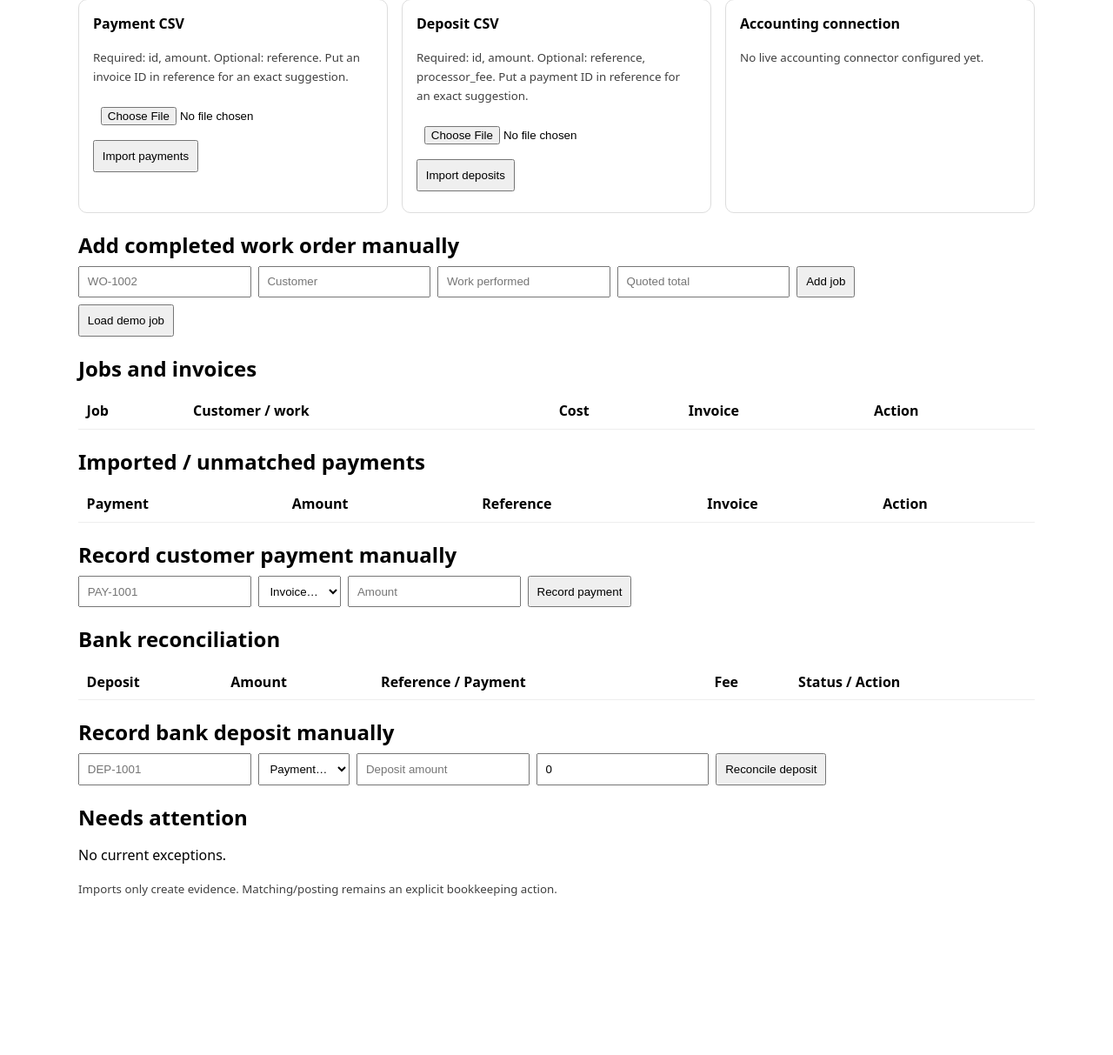
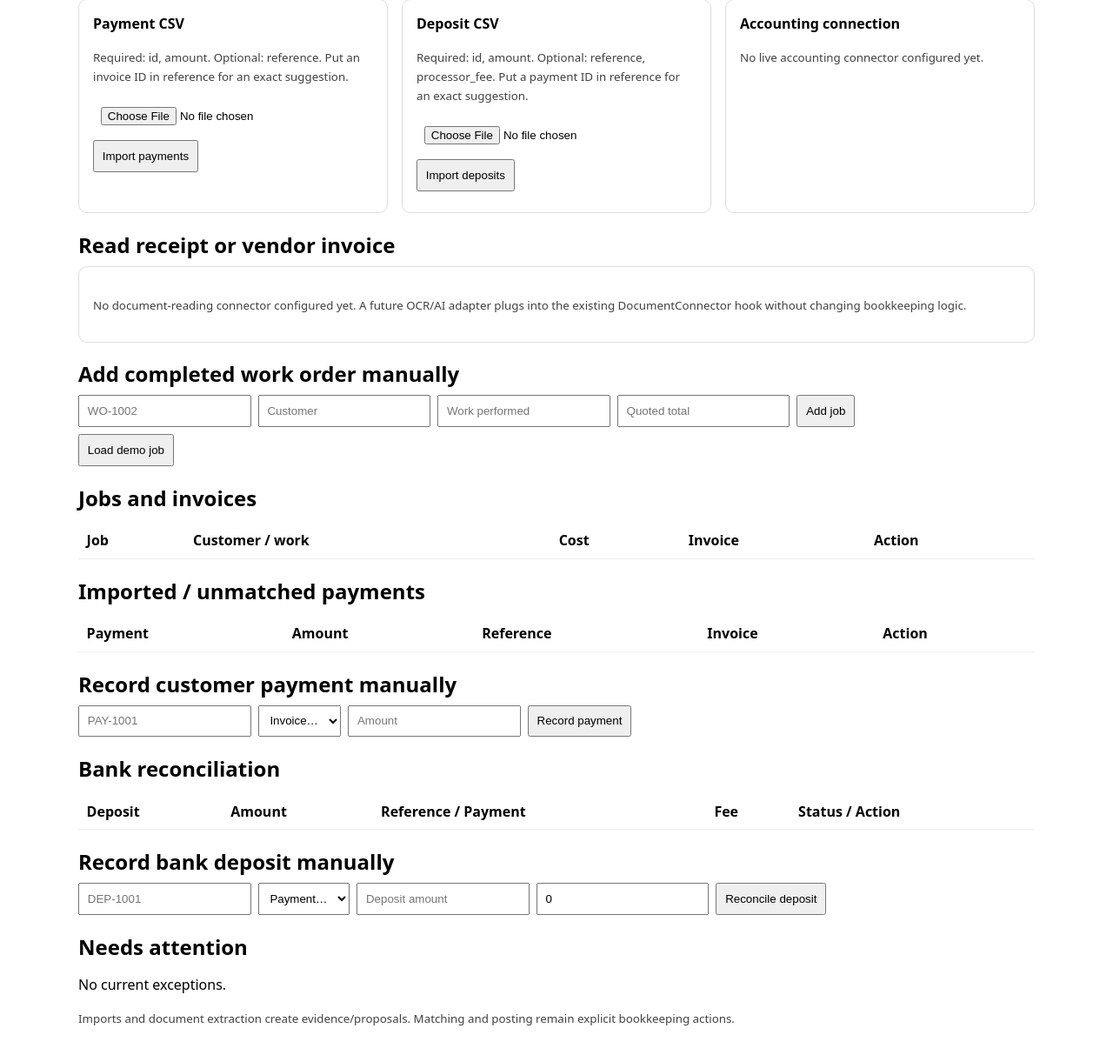
Before and after one commit to noeticanlabs/Bookkeeping-assistant-, a Flask app: page / in a window 1280 px wide. Shown: the part 497-1710 px from the top of the page at 87% size. Before the commit the page ends 1527 px from the top, so only its background shows below. Run offline with Flask 3, Linux system fonts and the light colour scheme; lists and menus that the app fills with data are empty.

Commit message:
Add document intake controls to dashboard

```diff
--- a/templates/dashboard.html
+++ b/templates/dashboard.html
@@ -82,6 +82,19 @@
         <p><small>No live accounting connector configured yet.</small></p>
       {% endif %}
     </div>
+  </div>
+
+  <h2>Read receipt or vendor invoice</h2>
+  <div class="card">
+    {% if document_connected %}
+      <p><small>The document reader extracts a proposal only. You review vendor, amount, job, and treatment before anything is recorded.</small></p>
+      <form method="post" action="/documents/extract" enctype="multipart/form-data">
+        <input type="file" name="file" accept="image/*,.pdf" required>
+        <button>Read document</button>
+      </form>
+    {% else %}
+      <p><small>No document-reading connector configured yet. A future OCR/AI adapter plugs into the existing DocumentConnector hook without changing bookkeeping logic.</small></p>
+    {% endif %}
   </div>
 
   <h2>Add completed work order manually</h2>
@@ -184,6 +197,6 @@
     <ul>{% for item in summary.needs_attention %}<li><strong>{{ item.kind }}</strong>: {{ item.reference_id }} — {{ item.message }}</li>{% endfor %}</ul>
   {% else %}<p>No current exceptions.</p>{% endif %}
 
-  <p><small>Imports only create evidence. Matching/posting remains an explicit bookkeeping action.</small></p>
+  <p><small>Imports and document extraction create evidence/proposals. Matching and posting remain explicit bookkeeping actions.</small></p>
 </body>
 </html>
```
